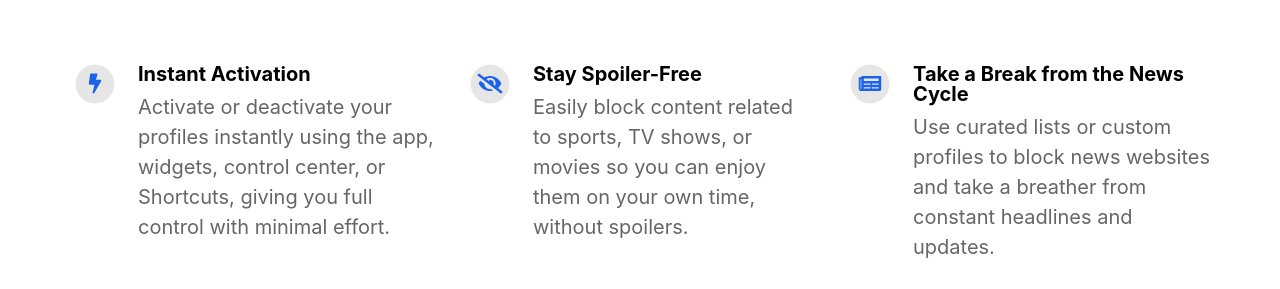
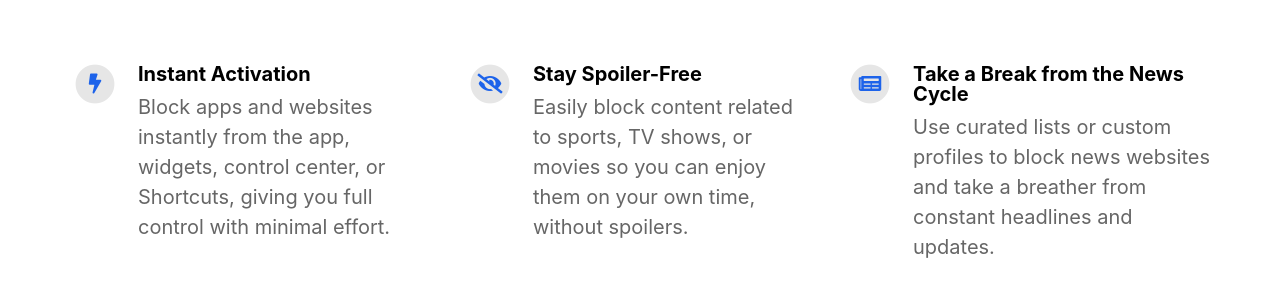
Before and after one commit to mathiasemil/missout-website, a Jekyll site: the page built from index.html, in a window 1280 px wide. Shown: the part 1291-1580 px from the top of the page. Built offline with Jekyll 4.4.1, drawn with Linux system fonts in a browser that asks for light colours; nearby versions of some CDN libraries.

Commit message:
Update _config.yml

```diff
--- a/_config.yml
+++ b/_config.yml
@@ -49,7 +49,7 @@ features                                  :
     fontawesome_icon_name                 : cloud
 
   - title                                 : Instant Activation
-    description                           : Activate or deactivate your profiles instantly using the app, widgets, control center, or Shortcuts, giving you full control with minimal effort.
+    description                           : Block apps and websites instantly from the app, widgets, control center, or Shortcuts, giving you full control with minimal effort.
     fontawesome_icon_name                 : bolt
 
   - title                                 : Stay Spoiler-Free
```
